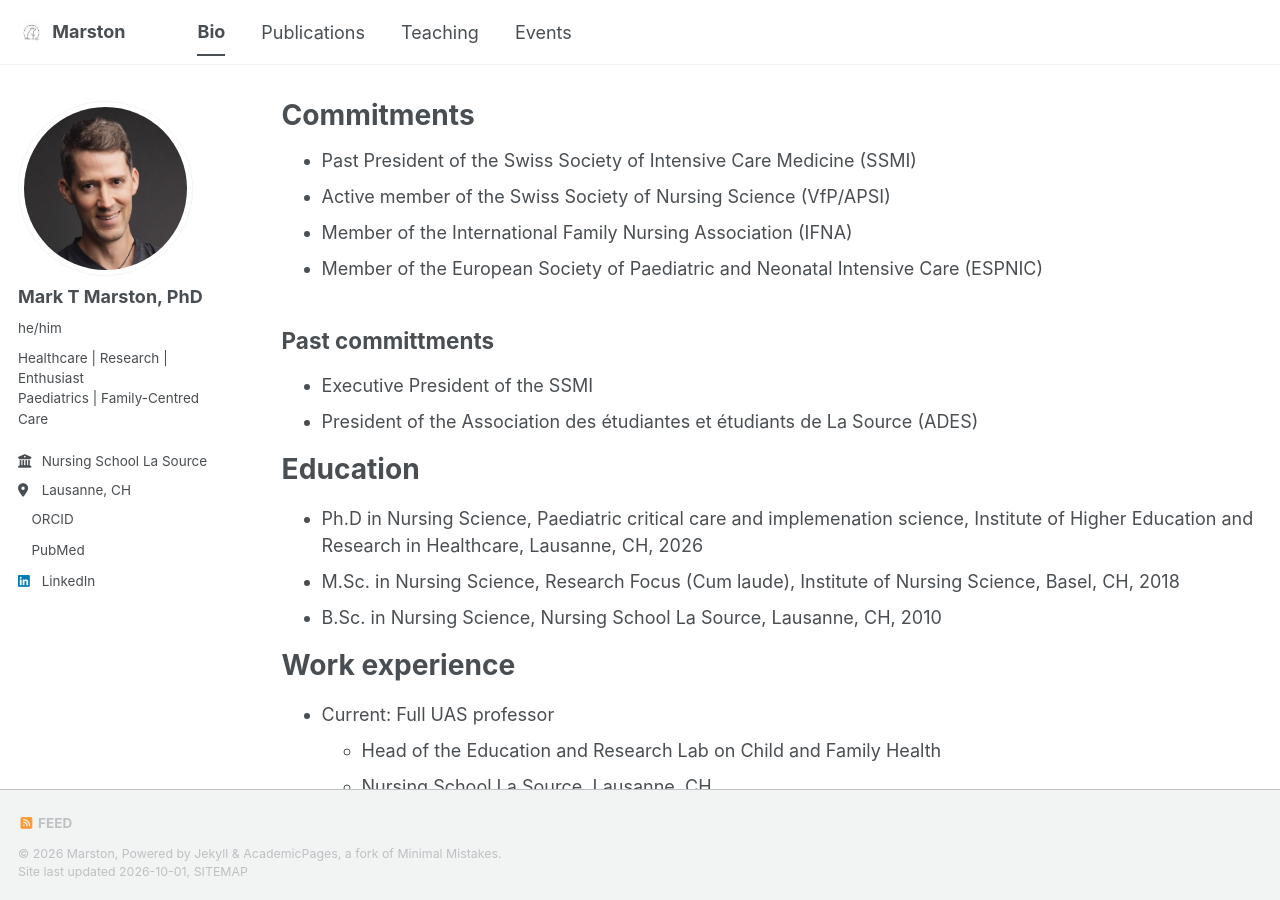
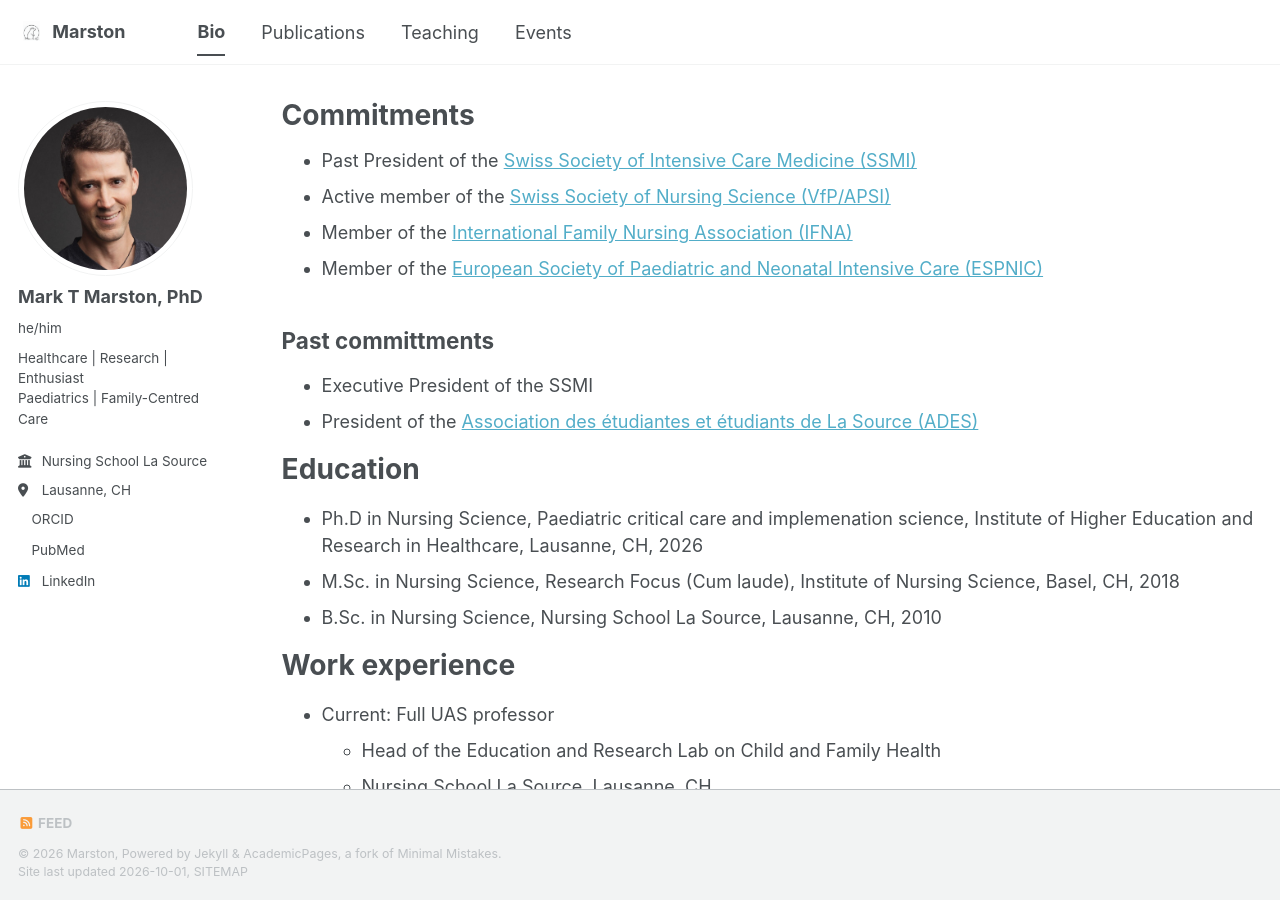
Before and after one commit to marstonRN/marston.github.io, a Jekyll site: the page built from _pages/cv.md, in a window 1280 px wide and 900 px high. Built offline with Jekyll 4.4.1, drawn with Linux system fonts in a browser that asks for light colours; a style sheet for code colours, icons or effects is not loaded; some of the changed lines change nothing that is shown.

Commit message:
Update cv.md

```diff
--- a/_pages/cv.md
+++ b/_pages/cv.md
@@ -9,14 +9,14 @@ redirect_from:
 
 {% include base_path %}
 
-* Past President of the Swiss Society of Intensive Care Medicine (SSMI)
-* Active member of the Swiss Society of Nursing Science (VfP/APSI)
-* Member of the International Family Nursing Association (IFNA)
-* Member of the European Society of Paediatric and Neonatal Intensive Care (ESPNIC)
+* Past President of the [Swiss Society of Intensive Care Medicine (SSMI)](https://sgi-ssmi.ch/de/)
+* Active member of the [Swiss Society of Nursing Science (VfP/APSI)](https://vfp-apsi.ch/fr/fachgremien/paediatrische-pflege/ueber-uns)
+* Member of the [International Family Nursing Association (IFNA)](https://internationalfamilynursing.org/)
+* Member of the [European Society of Paediatric and Neonatal Intensive Care (ESPNIC)](https://www.espnic.eu/)
 
 ## Past committments
 * Executive President of the SSMI
-* President of the Association des étudiantes et étudiants de La Source (ADES)
+* President of the [Association des étudiantes et étudiants de La Source (ADES)](https://www.ecolelasource.ch/fr/campus/assoc-etudiants-ades)
 
 Education
 ======
```
